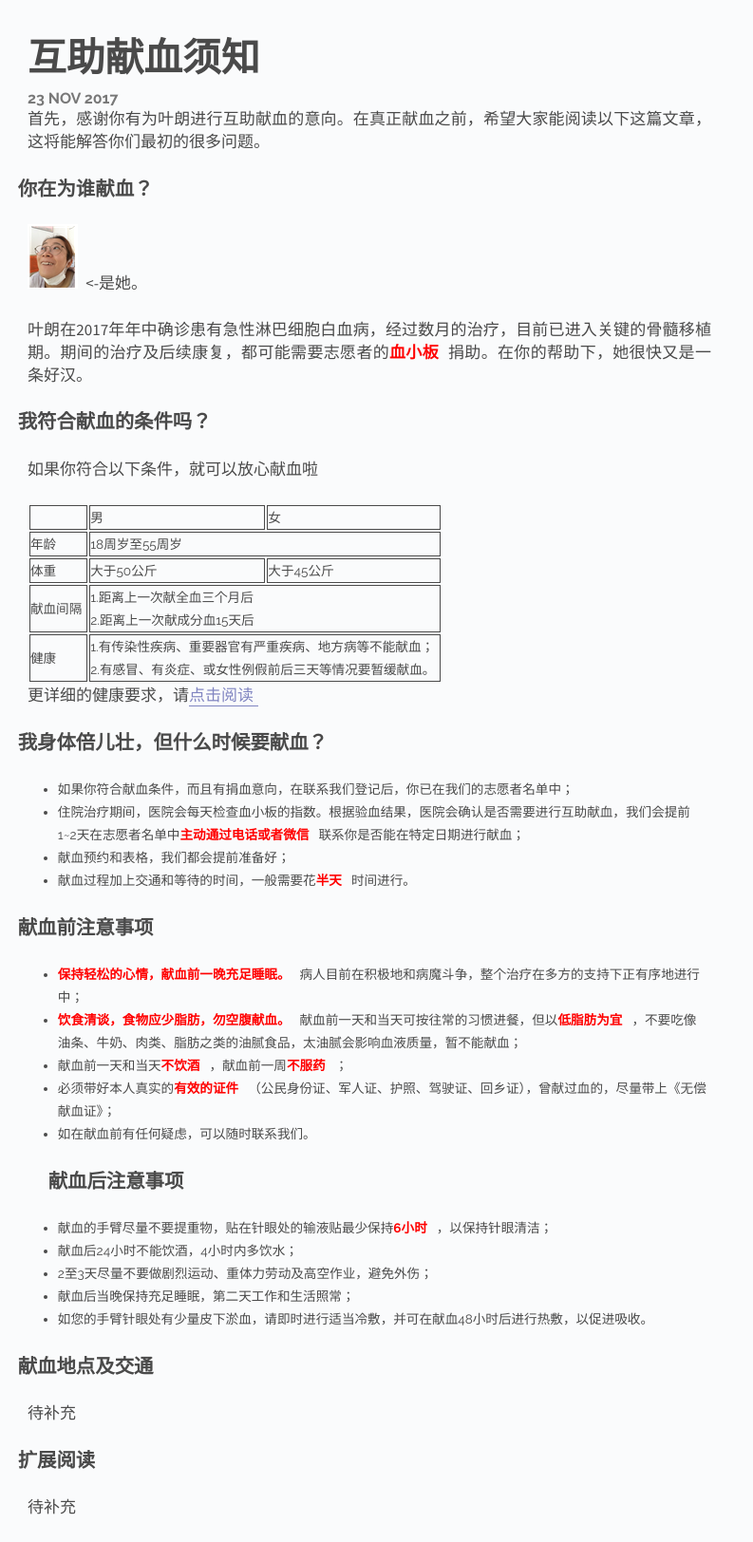
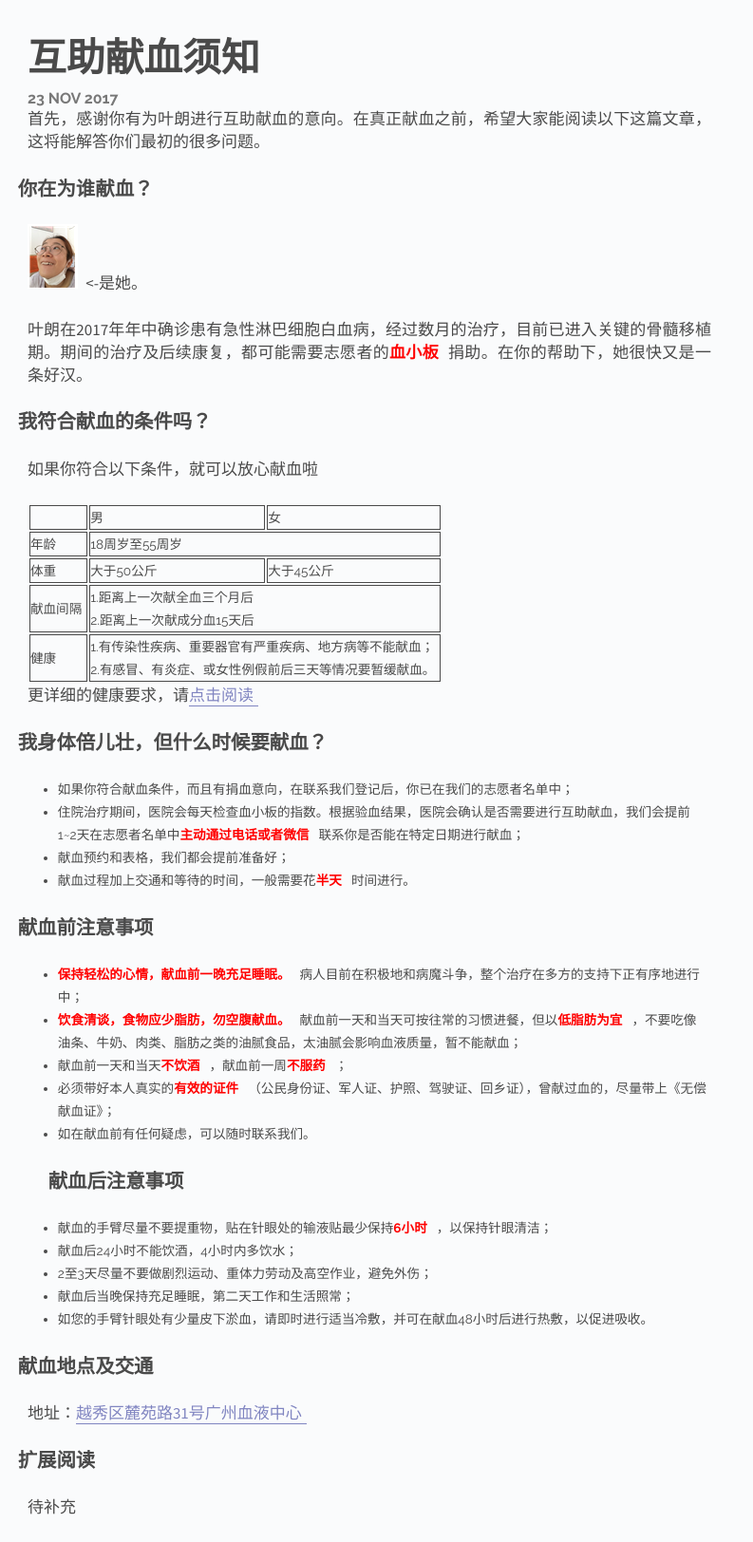
Before and after one commit to ardehaha/longisthebest, a Jekyll site: the page built from _posts/2017-11-23-notice.md, in a window 1280 px wide. Shown: the whole page at 95% size, without its empty margins (0-793 px from the left). Built offline with Jekyll 4.4.1, drawn with Linux system fonts in a browser that asks for light colours; Markdown is read by kramdown in place of the engine named in the settings.

Commit message:
Update 2017-11-23-notice.md

```diff
--- a/_posts/2017-11-23-notice.md
+++ b/_posts/2017-11-23-notice.md
@@ -65,6 +65,7 @@ categories: posts
 * 如您的手臂针眼处有少量皮下淤血，请即时进行适当冷敷，并可在献血48小时后进行热敷，以促进吸收。
 
 ## 献血地点及交通
-待补充
+地址：[越秀区麓苑路31号广州血液中心](http://j.map.baidu.com/2d_Os)
+
 ## 扩展阅读
 待补充
```
